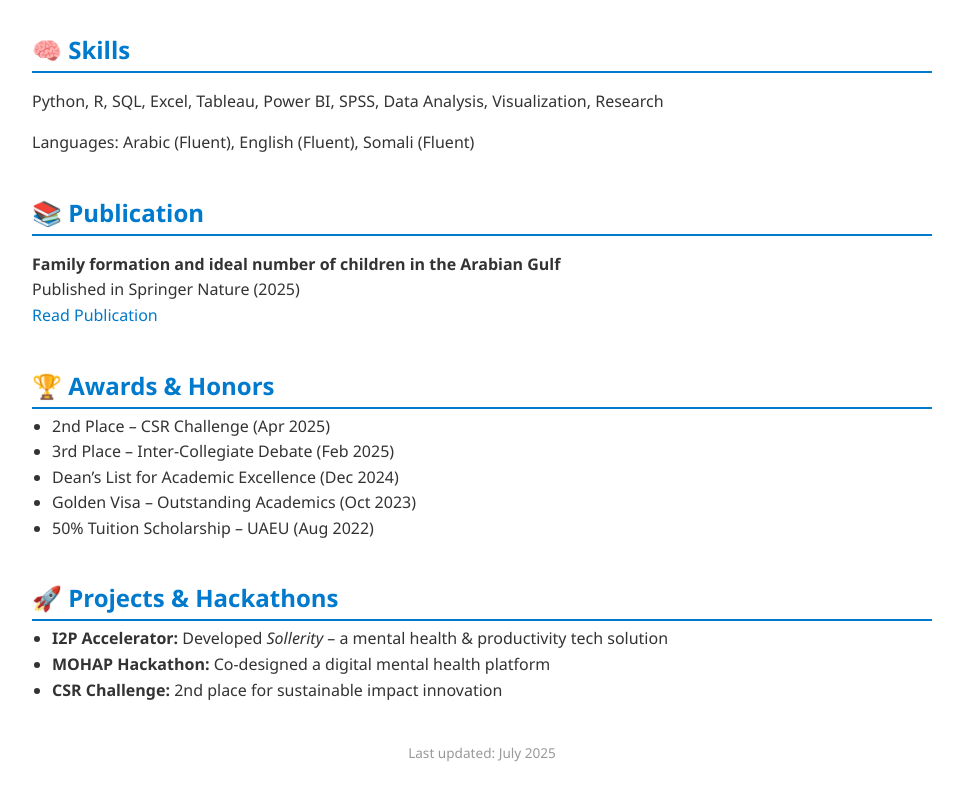
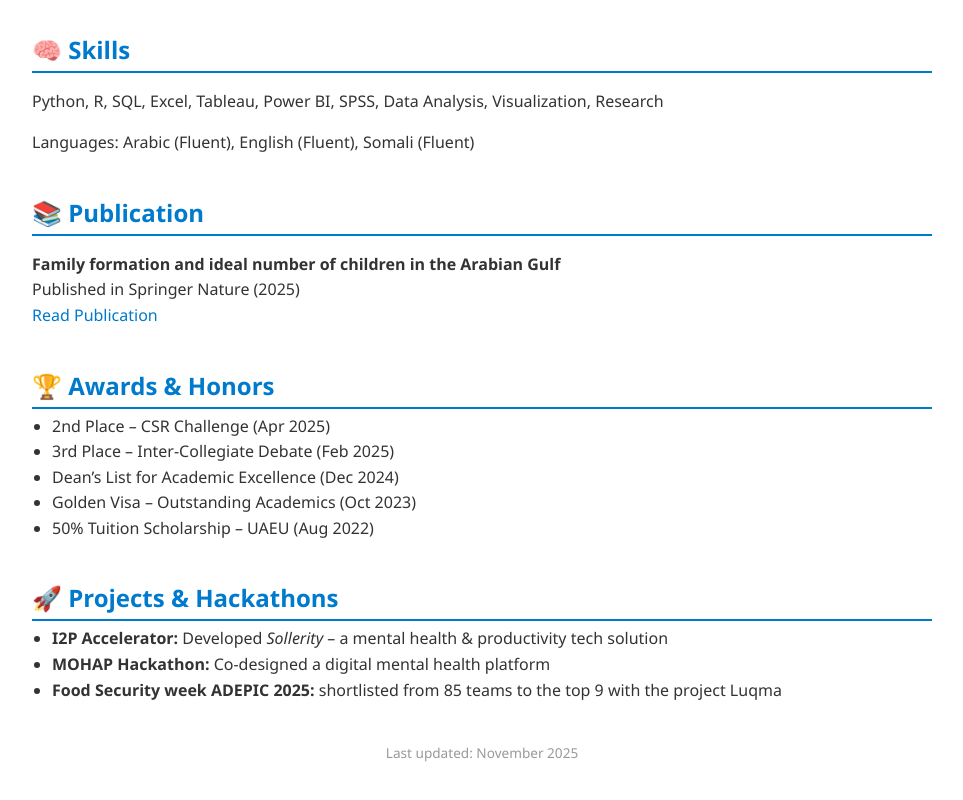
Before and after one commit to SalmaOmar256/CV, a plain HTML site: page index.html in a window 1280 px wide. Shown: the part 907-1707 px from the top of the page, without its empty margins (158-1121 px from the left). Drawn offline with Linux system fonts and the light colour scheme.

Commit message:
Updated CV info

```diff
--- a/index.html
+++ b/index.html
@@ -144,12 +144,12 @@
       <ul>
         <li><strong>I2P Accelerator:</strong> Developed <em>Sollerity</em> – a mental health & productivity tech solution</li>
         <li><strong>MOHAP Hackathon:</strong> Co-designed a digital mental health platform</li>
-        <li><strong>CSR Challenge:</strong> 2nd place for sustainable impact innovation</li>
+        <li><strong>Food Security week ADEPIC 2025:</strong> shortlisted from 85 teams to the top 9 with the project Luqma</li>
       </ul>
     </div>
 
     <div class="footer">
-      Last updated: July 2025
+      Last updated: November 2025
     </div>
   </div>
 </body>
```
